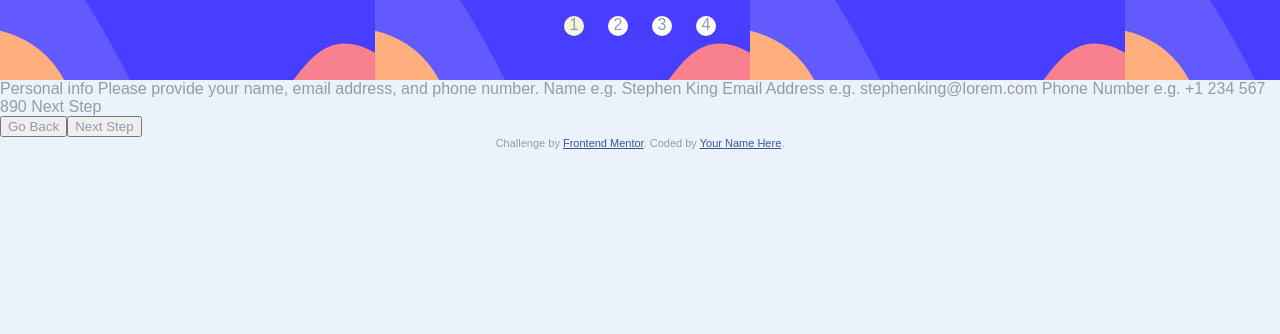
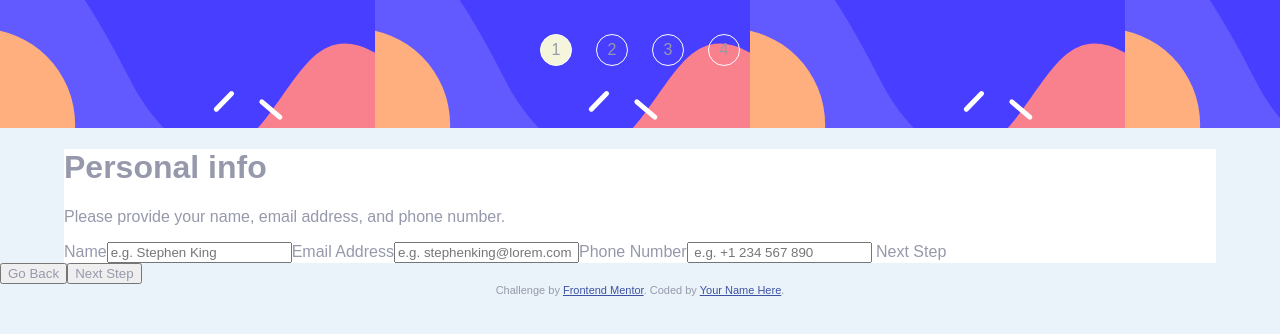
Before and after one commit to BianGode/multistep-form-vue, a Vue app: page / in a window 1280 px wide. Shown: the top 334 px of the page. Built offline with nearby package versions, Linux system fonts and the light colour scheme.

Commit message:
personal info html

```diff
--- a/src/App.vue
+++ b/src/App.vue
@@ -7,18 +7,23 @@ import ThankYou from './components/ThankYou.vue';
 import FinishingUp from './components/FinishingUp.vue';
 
 const stepState = ref(0);
+// state for the :
+// name, email, phone number
+// plan, monthly, yearly
+// addons
+
 let numberDiv;
 onMounted(() => {
   numberDiv = document.querySelector('.numberDiv');
 })
 
 const addActive = () => {
-  // console.log(numberDiv);
+  console.log(numberDiv.children[stepState.value]);
   numberDiv.children[stepState.value].classList.add('active');
 }
 
 const removeActive = () => {
-  // console.log(numberDiv);
+  console.log(numberDiv.children[stepState.value]);
   numberDiv.children[stepState.value].classList.remove('active');
 }
 
@@ -44,10 +49,10 @@ const nextPage = () => {
   <!-- Sidebar start -->
   <div class="sidebar">
     <div class="numberDiv">
-      <p class="number active">1</p>
-      <p class="number">2</p>
-      <p class="number">3</p>
-      <p class="number">4</p>
+      <div class="number active">1</div>
+      <div class="number">2</div>
+      <div class="number">3</div>
+      <div class="number">4</div>
     </div>
     <div class="stepWrapper">
       <div class="step">
@@ -96,12 +101,13 @@ const nextPage = () => {
 <style scoped lang="scss">
 // mediaquery to set the background for the desktop version
 @media only screen and (min-width: 900px) {
-  .sidebar {}
-
-  .stepWrapper {
-    .step {
-      h3 {
-        display: none;
+  .sidebar {
+    background-image: url('assets/images/bg-sidebar-desktop.svg');
+    .stepWrapper {
+      .step {
+        h3 {
+          display: none;
+        }
       }
     }
   }
@@ -114,25 +120,43 @@ const nextPage = () => {
 // sidebar styling
 .sidebar {
   background-image: url('./assets/images/bg-sidebar-mobile.svg');
-  height: 5rem;
+  height: 8rem;
+  display: grid;
+  grid-template-rows: 50% 50%;
   .stepWrapper {
     display: none;
   }
+
   .numberDiv {
     display: flex;
     justify-content: center;
+    align-items: center;
     gap: 1.5rem;
+    padding: 50px;
+    // height: fit-content;
+    // width: fit-content;
     .number {
-      text-align: center;
-      height: 20px;
-      width: 20px;
+      display: flex;
+      justify-content: center;
+      align-items: center;
+      height: 2rem;
+      width: 2rem;
+      border: 1px solid white;
       border-radius: 90px;
-      // padding: 10px;
-      background-color: white;
+      padding: 10px;
+      margin: 0;
+      background-color: transparent;
     }
 
     .number.active {
       background-color: beige;
     }
   }
-}</style>
+}
+.contentDiv {
+ width: 90%;
+ margin: 0 auto;
+ background-color: white;
+
+}
+</style>
--- a/src/components/PersonalInfo.vue
+++ b/src/components/PersonalInfo.vue
@@ -6,9 +6,14 @@
   <div>
     <!-- Step 1 start -->
     <div class="step-one-div">
-      Personal info Please provide your name, email address, and phone number.
-      Name e.g. Stephen King Email Address e.g. stephenking@lorem.com Phone
-      Number e.g. +1 234 567 890 Next Step
+      <h1>Personal info</h1>
+      <p>Please provide your name, email address, and phone number.</p>
+      <label>Name</label>
+      <input type="text" placeholder="e.g. Stephen King ">
+      <label>Email Address</label>
+      <input type="text" placeholder="e.g. stephenking@lorem.com">
+      <label>Phone Number</label>
+      <input type="text" placeholder=" e.g. +1 234 567 890"> Next Step
     </div>
     <!-- Step 1 end -->
 
```
